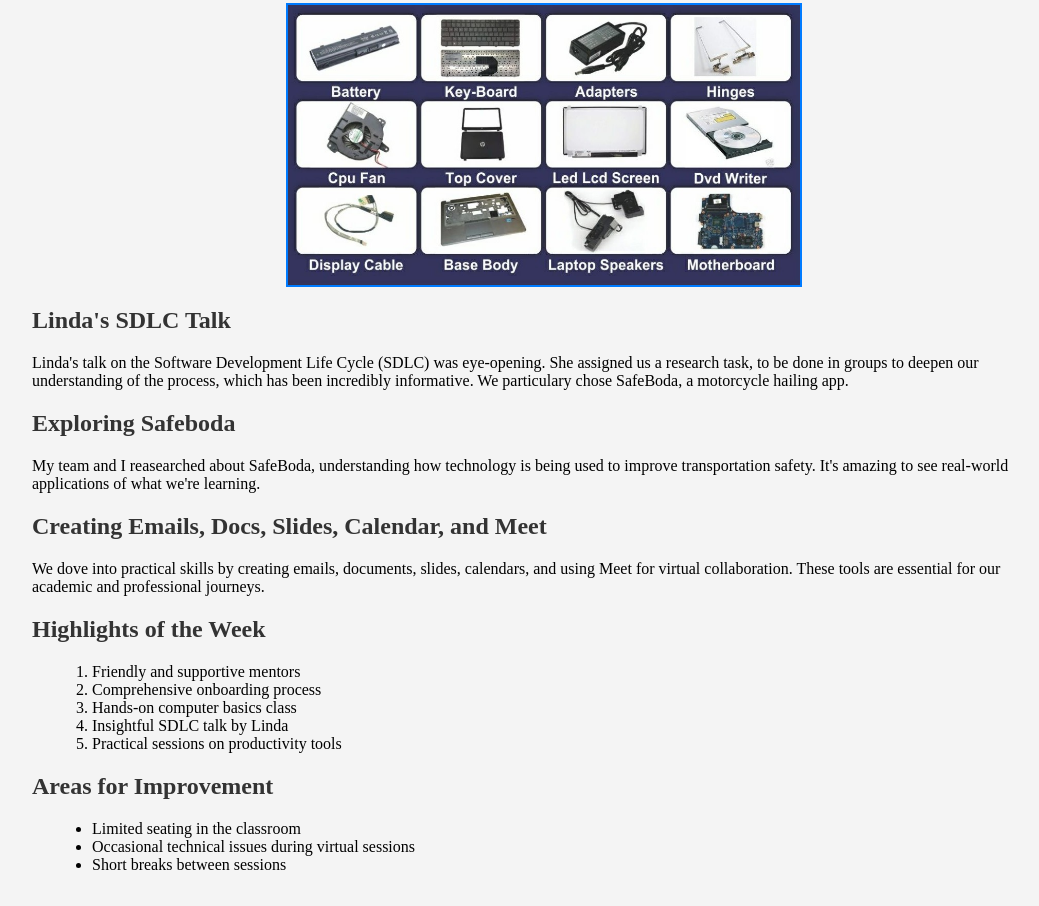
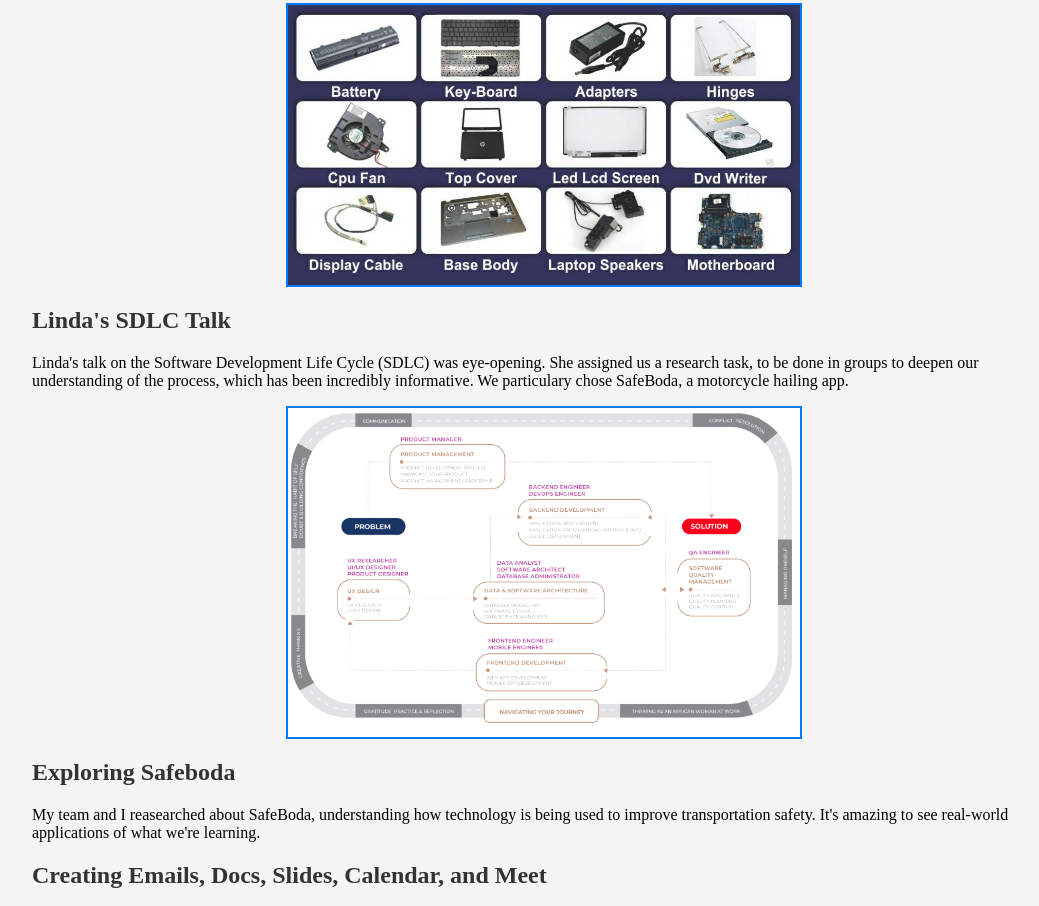
Before and after one commit to MercylinM/codeHive-week1, a plain HTML site: page index.html in a window 1280 px wide. Shown: the part 414-1320 px from the top of the page, without its empty margins (96-1135 px from the left). Drawn offline with Linux system fonts and the light colour scheme.

Commit message:
added SDLC image

```diff
--- a/index.html
+++ b/index.html
@@ -25,6 +25,8 @@
 
             <h2 style="color: #333;">Linda's SDLC Talk</h2>
             <p>Linda's talk on the Software Development Life Cycle (SDLC) was eye-opening. She assigned us a research task, to be done in groups to deepen our understanding of the process, which has been incredibly informative. We particulary chose SafeBoda, a motorcycle hailing app.</p>
+            <img src="/images/SDLC.png" alt="Computer Hardware" style="border: 2px solid #007BFF;display: block;margin-left: auto;margin-right: auto;width: 50%;">
+
 
             <h2 style="color: #333;">Exploring Safeboda</h2>
             <p>My team and I reasearched about SafeBoda, understanding how technology is being used to improve transportation safety. It's amazing to see real-world applications of what we're learning.</p>
```
Also changed, not shown: images/SDLC.png (added).
